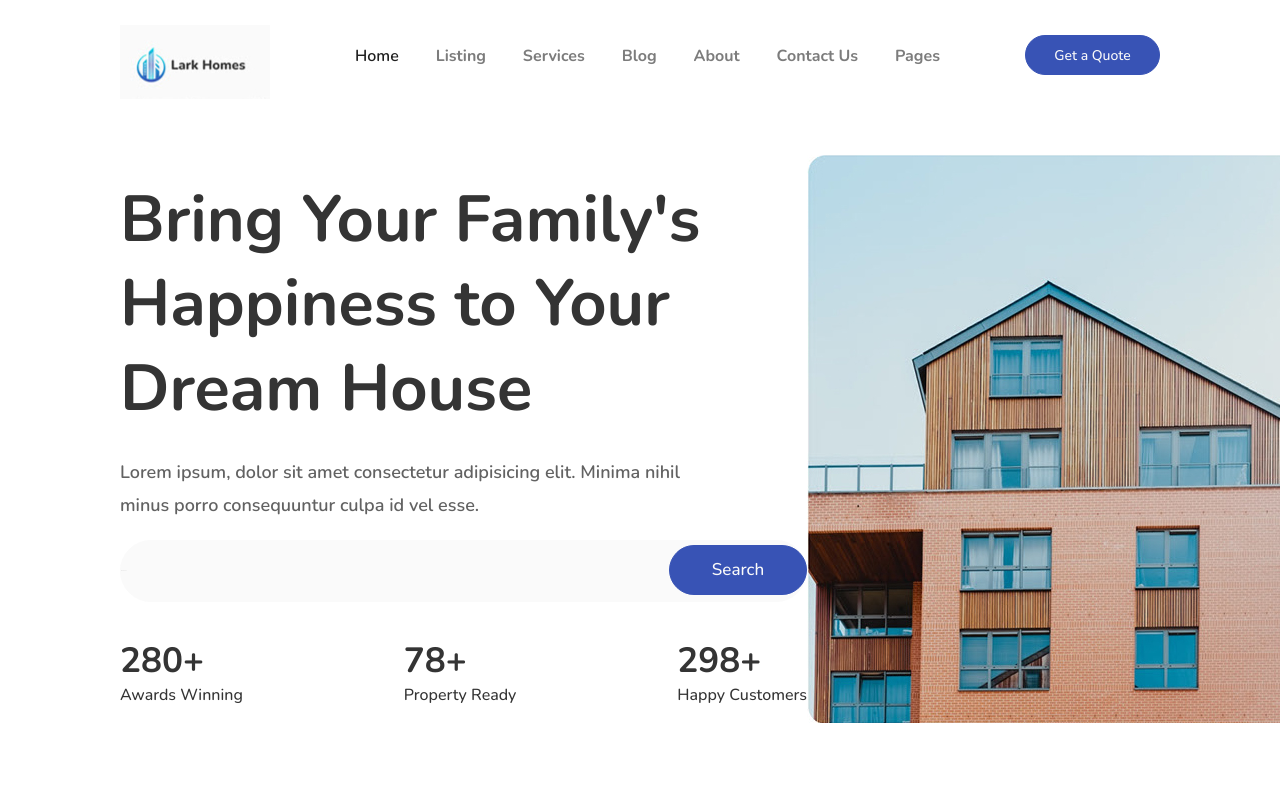
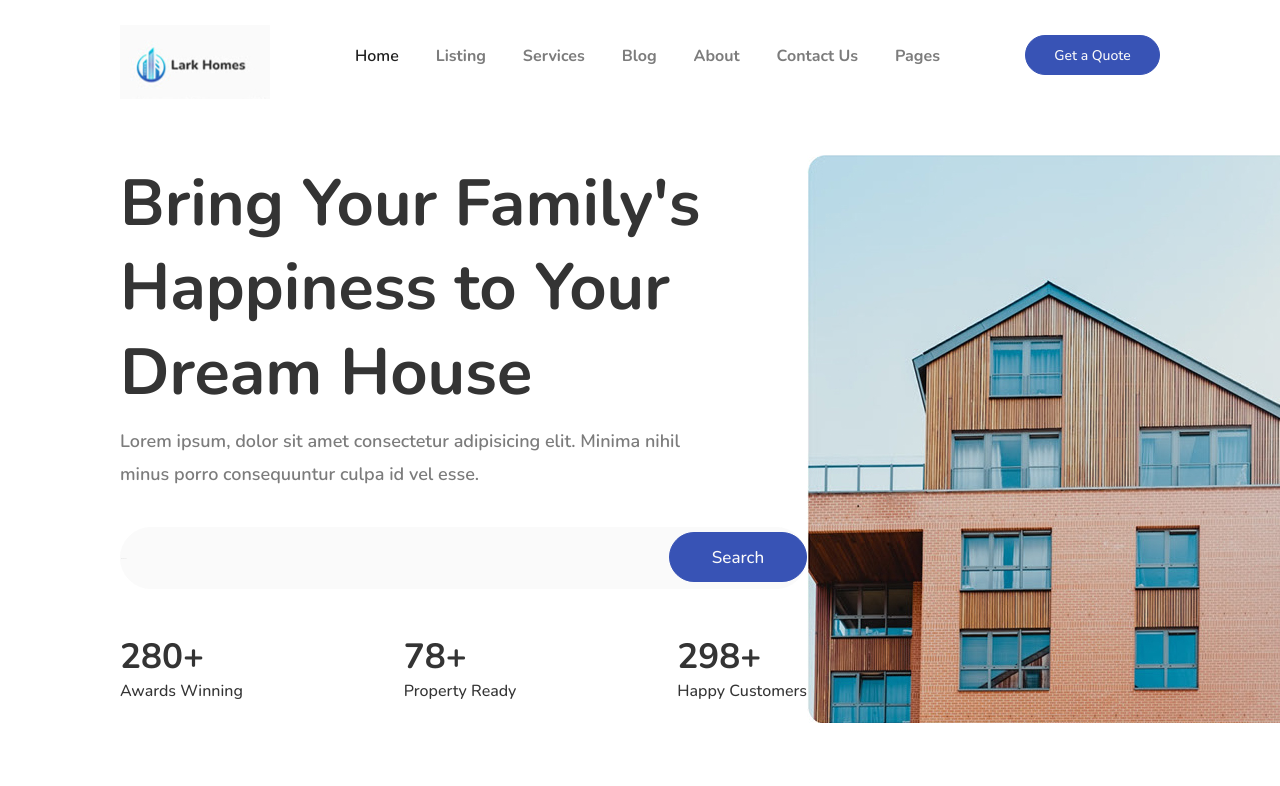
Before and after one commit to milir23/proyecto-inmobiliaria, a React (Vite) app in the folder proyecto-inmuebles/: page / in a window 1280 px wide. Shown: the top 786 px of the page. Built offline with nearby package versions, Linux system fonts and the light colour scheme.

Commit message:
:modified:   proyecto-inmuebles/src/components/Page/Page.css

```diff
--- a/proyecto-inmuebles/src/components/Page/Page.css
+++ b/proyecto-inmuebles/src/components/Page/Page.css
@@ -4,7 +4,7 @@
     --colorFondo: #ffffff;
     --colorLetra: #343434;
     --colorblanco: #FAFAFA;
-    --colorcuatro: #626262;
+    --colorcuatro: #7C7C7C;
     --botoncolor: #3853B5;
     --fuente1: 'Nunito', sans-serif;
 }
@@ -95,7 +95,7 @@ a {
     position: absolute;
     right: 0;
     bottom: 10px;
-    top: 10px;
+    top: 20px;
 
 
 }
@@ -105,7 +105,7 @@ a {
     width: 685px;
     height: 60px;
     border-radius: 50px;
-    margin: 5px 0px 5px 0px;
+    margin: 15px 0px 5px 0px;
     border: 1px solid #FAFAFA;
     font-family: var(--fuente1);
     font-size: 1px;
@@ -141,30 +141,32 @@ a {
     align-items: stretch;
 }
 
+
 .bring {
-    color: #343434;
+    color: var(--colorLetra);
     font-size: 65px;
     font-weight: bold;
-    margin: 50px 0px 25px 0px;
+    margin: 30px 0px 10px 0px;
     line-height: 1.3;
 }
 
 .parrafuno {
+    color: var(--colorcuatro);
     font-size: 18px;
     font-weight: 600;
     height: 73px;
     width: 580px;
     line-height: 1.8;
-    color: var(--colorcuatro);
+
 }
 
 .numeros {
     display: flex;
-    justify-content: space-between;
-    align-items: flex-end;
+    justify-content: flex-start;
+    align-items: center;
     margin-bottom: 20px;
     margin-top: 25px;
-    color: #343434
+    color: var(--colorLetra);
 }
 
 .tamañonumeros {
```
